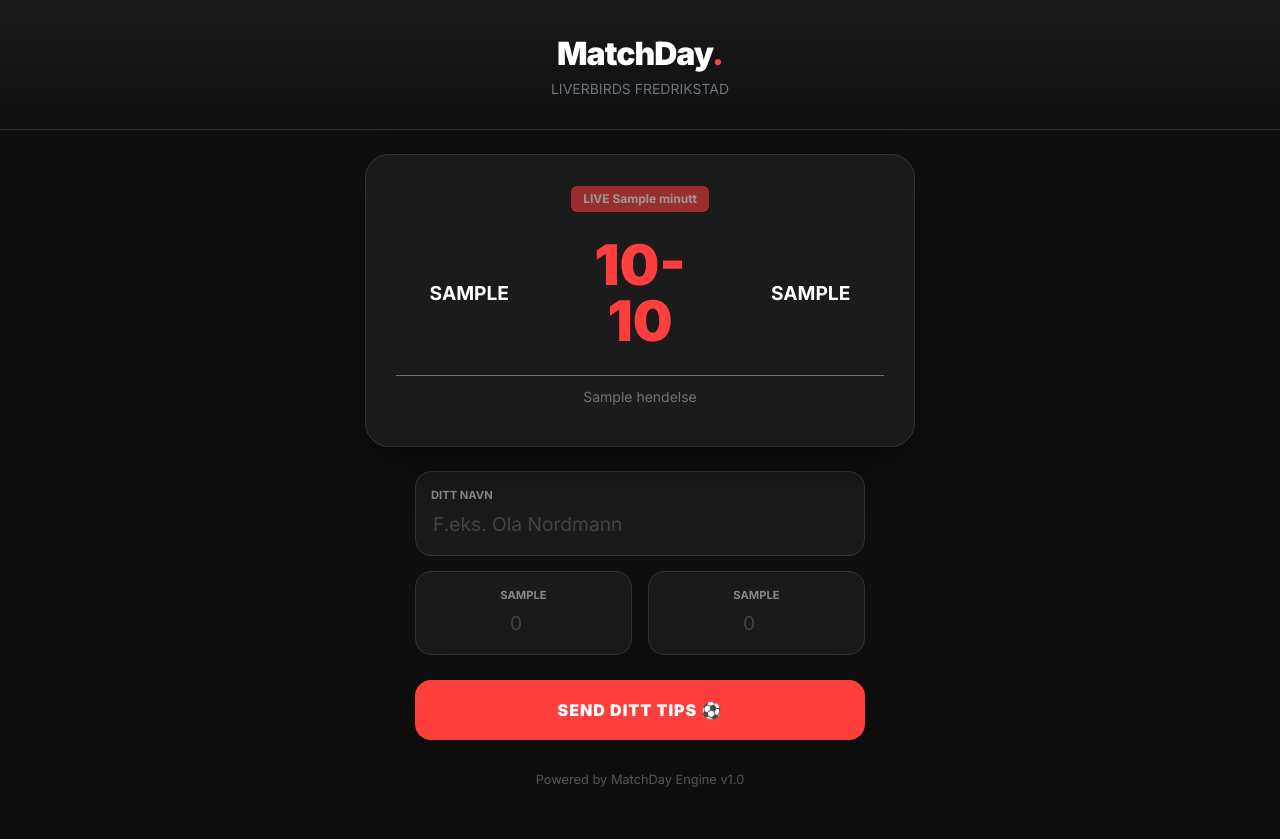
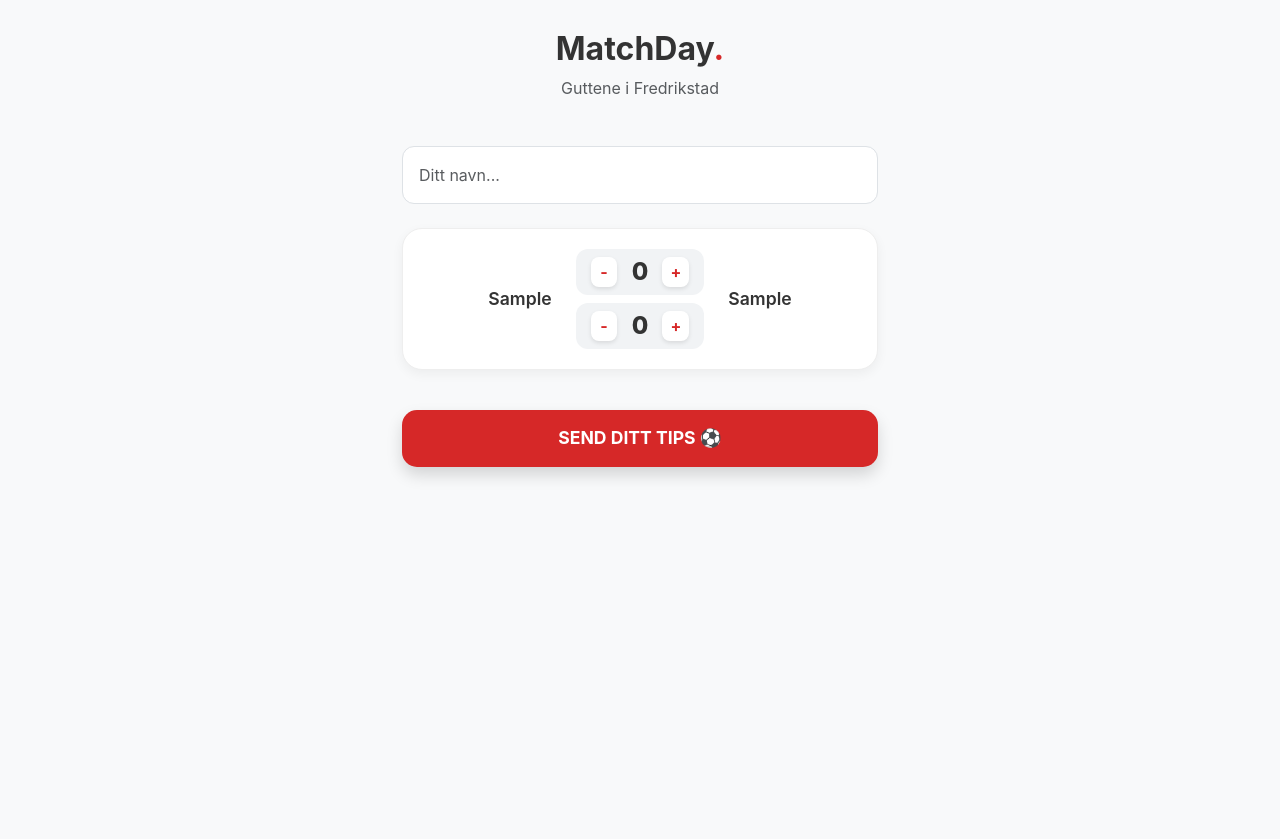
Before and after one commit to claseasybranding-ops/matchday-demo, a Flask app: template templates/index.html in a window 1280 px wide. After the commit the page ends 478 px from the top, so only its background shows below. Run offline with Flask 3, Linux system fonts and the light colour scheme; the template is opened without the code that fills it: most values are stand-ins (such as "Sample title", 1, 10 or a date in 2020).

Commit message:
Update index.html

```diff
--- a/templates/index.html
+++ b/templates/index.html
@@ -3,177 +3,65 @@
 <head>
     <meta charset="UTF-8">
     <meta name="viewport" content="width=device-width, initial-scale=1.0">
-    <title>MatchDay | Fredrikstad</title>
+    <title>MatchDay Fredrikstad</title>
     <link href="https://cdn.jsdelivr.net/npm/bootstrap@5.3.0/dist/css/bootstrap.min.css" rel="stylesheet">
-    <link href="https://fonts.googleapis.com/css2?family=Inter:wght@400;700;900&display=swap" rel="stylesheet">
     <style>
-        body {
-            background: #0f0f0f;
-            color: #ffffff;
-            font-family: 'Inter', sans-serif;
-            margin: 0;
-            padding-bottom: 50px;
-        }
-        .hero-section {
-            padding: 30px 0;
-            background: linear-gradient(180deg, #1a1a1a 0%, #0f0f0f 100%);
-            border-bottom: 1px solid #333;
-        }
-        .logo { font-weight: 900; font-size: 2rem; letter-spacing: -1px; }
-        .logo span { color: #ff3e3e; }
-
-        .match-card {
-            background: rgba(255, 255, 255, 0.05);
-            backdrop-filter: blur(10px);
-            border: 1px solid rgba(255, 255, 255, 0.1);
-            border-radius: 24px;
-            padding: 30px;
-            margin-top: 20px;
-            box-shadow: 0 20px 40px rgba(0,0,0,0.4);
-        }
-
-        .live-tag {
-            background: #ff3e3e;
-            color: white;
-            padding: 4px 12px;
-            border-radius: 6px;
-            font-size: 0.75rem;
-            font-weight: bold;
-            display: inline-block;
-            margin-bottom: 15px;
-            animation: pulse 2s infinite;
-        }
-        @keyframes pulse { 0% { opacity: 1; } 50% { opacity: 0.5; } 100% { opacity: 1; } }
-
-        .team-name { font-weight: 700; font-size: 1.2rem; text-transform: uppercase; }
-        .score-display {
-            font-size: 3.5rem;
-            font-weight: 900;
-            color: #ff3e3e;
-            line-height: 1;
-            margin: 10px 0;
-        }
-
-        .input-box {
-            background: #1a1a1a;
-            border: 1px solid #333;
-            border-radius: 16px;
-            padding: 15px;
-            margin-bottom: 15px;
-            text-align: left;
-        }
-        .input-label {
-            font-size: 0.7rem;
-            text-transform: uppercase;
-            color: #888;
-            font-weight: bold;
-            margin-bottom: 5px;
-            display: block;
-        }
-        .form-control-custom {
-            background: transparent;
-            border: none;
-            color: white;
-            font-size: 1.2rem;
-            width: 100%;
-            outline: none;
-        }
-        .form-control-custom::placeholder { color: #444; }
-
-        .btn-submit {
-            background: #ff3e3e;
-            color: white;
-            border: none;
-            padding: 18px;
-            border-radius: 16px;
-            font-weight: 900;
-            width: 100%;
-            font-size: 1rem;
-            text-transform: uppercase;
-            letter-spacing: 1px;
-            transition: 0.3s;
-            margin-top: 10px;
-        }
-        .btn-submit:hover { background: #e63636; transform: translateY(-2px); }
-
-        .footer-text { color: #555; font-size: 0.8rem; margin-top: 30px; }
+        body { background-color: #f8f9fa; color: #333; font-family: -apple-system, sans-serif; }
+        .match-card { background: white; border-radius: 20px; padding: 20px; margin-bottom: 20px; box-shadow: 0 4px 12px rgba(0,0,0,0.05); border: 1px solid #eee; }
+        .team-name { font-weight: 600; font-size: 1.1rem; }
+        .score-control { display: flex; align-items: center; justify-content: center; gap: 10px; background: #f1f3f5; padding: 5px 15px; border-radius: 12px; }
+        .btn-qty { border: none; background: white; color: #d62828; width: 30px; height: 30px; border-radius: 8px; font-weight: bold; box-shadow: 0 2px 4px rgba(0,0,0,0.1); }
+        .score-val { font-size: 1.5rem; font-weight: 800; min-width: 25px; text-align: center; }
+        .btn-send { background: #d62828; color: white; border: none; padding: 15px; border-radius: 15px; width: 100%; font-weight: bold; font-size: 1.1rem; margin-top: 20px; }
+        .header { padding: 30px 0; text-align: center; }
     </style>
 </head>
 <body>
 
-    <div class="hero-section text-center">
-        <div class="logo">MatchDay<span>.</span></div>
-        <p class="small text-secondary m-0">LIVERBIRDS FREDRIKSTAD</p>
+<div class="container" style="max-width: 500px;">
+    <div class="header">
+        <h2 class="fw-bold">MatchDay<span style="color:#d62828">.</span></h2>
+        <p class="text-muted">Guttene i Fredrikstad</p>
     </div>
 
-    <div class="container mt-4">
-        <div class="match-card text-center mx-auto" style="max-width: 550px;">
-            <div class="live-tag">LIVE {{ s.minutt }}</div>
+    <input type="text" id="brukerNavn" class="form-control mb-4 p-3" placeholder="Ditt navn..." style="border-radius: 12px;">
 
+    {% for kamp in kamper %}
+    <div class="match-card">
         <div class="row align-items-center">
+            <div class="col-4 team-name text-end">{{ kamp.h_navn }}</div>
             <div class="col-4">
-                    <div class="team-name">{{ s.h_navn }}</div>
+                <div class="score-control">
+                    <button class="btn-qty" onclick="endre({{ kamp.id }}, 'h', -1)">-</button>
+                    <span class="score-val" id="h-{{ kamp.id }}">0</span>
+                    <button class="btn-qty" onclick="endre({{ kamp.id }}, 'h', 1)">+</button>
                 </div>
-                <div class="col-4">
-                    <div class="score-display">{{ s.h_score }}-{{ s.b_score }}</div>
-                </div>
-                <div class="col-4">
-                    <div class="team-name">{{ s.b_navn }}</div>
+                <div class="score-control mt-2">
+                    <button class="btn-qty" onclick="endre({{ kamp.id }}, 'b', -1)">-</button>
+                    <span class="score-val" id="b-{{ kamp.id }}">0</span>
+                    <button class="btn-qty" onclick="endre({{ kamp.id }}, 'b', 1)">+</button>
                 </div>
             </div>
-
-            <div class="mt-3 py-2 border-top border-secondary">
-                <small class="text-secondary">{{ s.hendelse }}</small>
+            <div class="col-4 team-name text-start">{{ kamp.b_navn }}</div>
         </div>
     </div>
+    {% endfor %}
 
-        <div class="mx-auto mt-4" style="max-width: 450px;">
-            <div class="input-box">
-                <span class="input-label">Ditt Navn</span>
-                <input type="text" id="navn" class="form-control-custom" placeholder="F.eks. Ola Nordmann">
-            </div>
-
-            <div class="row g-3">
-                <div class="col-6">
-                    <div class="input-box text-center">
-                        <span class="input-label">{{ s.h_navn }}</span>
-                        <input type="number" id="h_tips" class="form-control-custom text-center" placeholder="0">
-                    </div>
-                </div>
-                <div class="col-6">
-                    <div class="input-box text-center">
-                        <span class="input-label">{{ s.b_navn }}</span>
-                        <input type="number" id="b_tips" class="form-control-custom text-center" placeholder="0">
-                    </div>
-                </div>
-            </div>
-
-            <button onclick="sendTips()" class="btn btn-submit shadow-lg">Send ditt tips ⚽</button>
-
-            <div class="text-center footer-text">
-                Powered by MatchDay Engine v1.0
-            </div>
-        </div>
+    <button class="btn-send shadow" onclick="sendTips()">SEND DITT TIPS ⚽</button>
 </div>
 
 <script>
+    let tips = {};
+    function endre(id, side, verdi) {
+        let el = document.getElementById(side + '-' + id);
+        let nyVerdi = parseInt(el.innerText) + verdi;
+        if(nyVerdi >= 0) el.innerText = nyVerdi;
+    }
+
     function sendTips() {
-            const data = {
-                navn: document.getElementById('navn').value,
-                h: document.getElementById('h_tips').value,
-                b: document.getElementById('b_tips').value,
-                gg: 0
-            };
-            if(!data.navn) { alert('Vennligst skriv navnet ditt'); return; }
-
-            fetch('/send_tips', {
-                method: 'POST',
-                headers: {'Content-Type': 'application/json'},
-                body: JSON.stringify(data)
-            }).then(() => {
-                alert('Tips registrert! Lykke til, ' + data.navn + '!');
-            });
+        alert('Tips sendt! Nå henter vi live-resultater fra API-et...');
     }
 </script>
+
 </body>
 </html>
```
Lines whose indentation alone changed are shown as unchanged.
